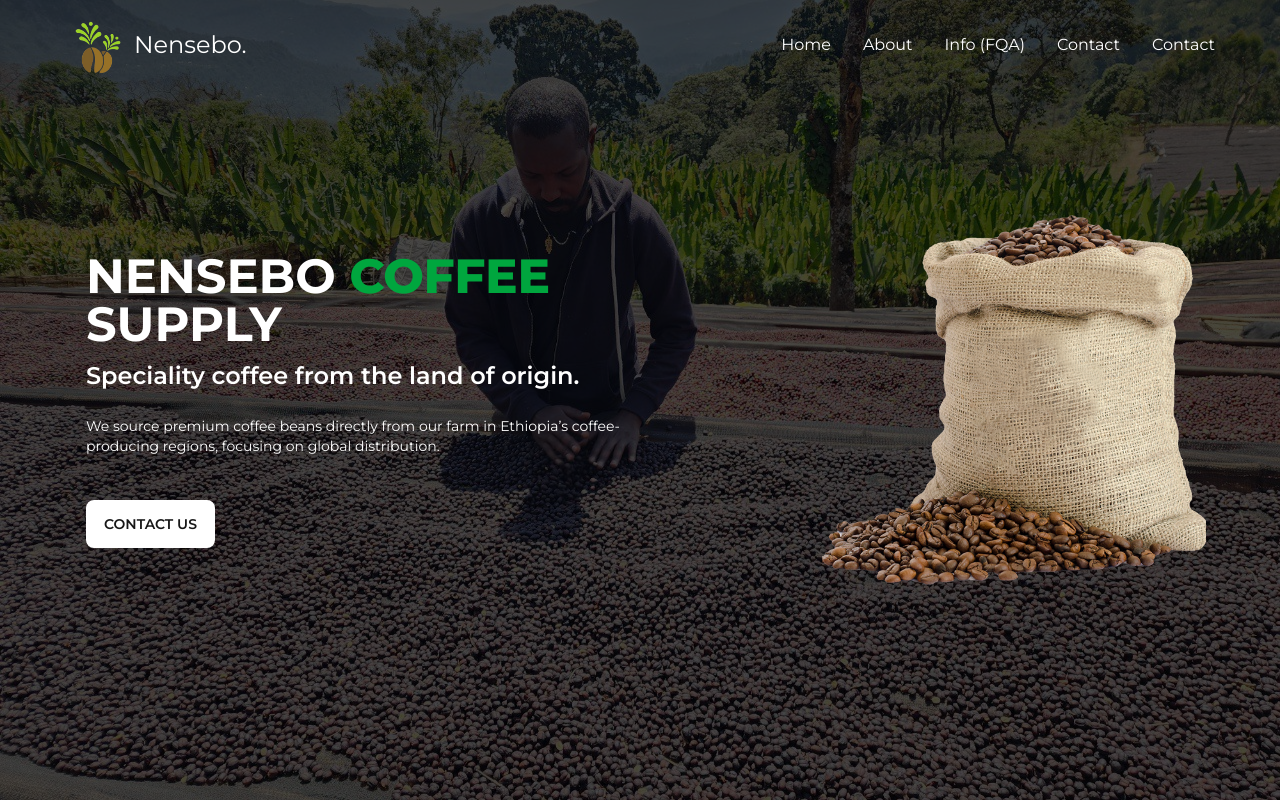
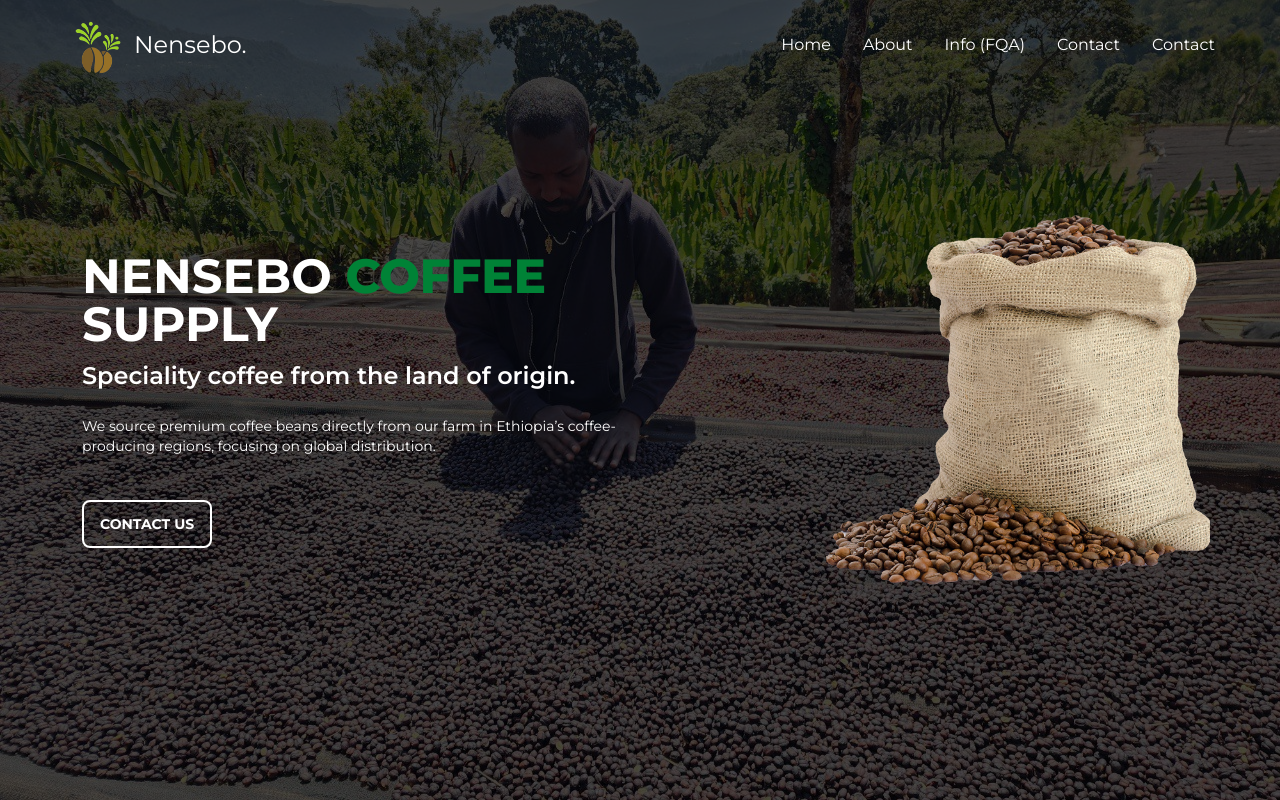
Before and after one commit to natnaelTy/Nensebo, a Next.js app: page / in a window 1280 px wide. Built offline with nearby package versions, Linux system fonts and the light colour scheme.

Commit message:
overflowing issue fixed

```diff
--- a/app/homepage/page.tsx
+++ b/app/homepage/page.tsx
@@ -34,7 +34,7 @@ export default function Home() {
   return (
     <>
       <div className="home relative">
-        <div className="md:flex flex-cols items-center gap-8 justify-around w-full h-screen p-4">
+        <div className="md:flex flex-cols items-center justify-around gap-4 min-h-screen pt-30 md:pt-0 w-full">
           <motion.div
             initial={{ opacity: 0, y: 150 }}
             whileInView={{ opacity: 1, y: 0 }}
@@ -43,7 +43,7 @@ export default function Home() {
             className="flex flex-col items-center md:items-start justify-center p-3 gap-3 text-center md:text-left"
           >
             <h1 className="max-w-xl text-4xl text-white font-bold uppercase md:text-5xl z-10">
-              Nensebo <span className="text-green-600 font-extrabold">coffee </span>
+              Nensebo <span className="text-green-700 font-extrabold">coffee </span>
               Supply
             </h1>
             <h2 className={`${nunitoSans.className}text-xl text-white font-semibold z-10 md:text-2xl`}>
@@ -54,13 +54,13 @@ export default function Home() {
               Ethiopia’s coffee-producing regions, focusing on global
               distribution.
             </p>
-            <button className="bg-white border-2 border-white px-4 py-3 text-sm rounded-lg uppercase font-semibold mt-8 hover:bg-transparent hover:text-white z-10">
+            <button className="bg-transparent text-white font-bold border-2 border-white px-4 py-3 text-sm rounded-lg uppercase mt-8 hover:bg-white hover:text-black z-10">
               <Link href="/contact">Contact Us</Link>
             </button>
           </motion.div>
 
           <div className="relative
-          max-w-sm w-full h-auto z-10">
+         max-w-xs md:max-w-sm w-full h-auto z-10">
             <img src="/images/banner_coffee_bag.png" alt="" className="object-cover w-full h-full" />
           </div>
           {images.length > 0 &&
```
